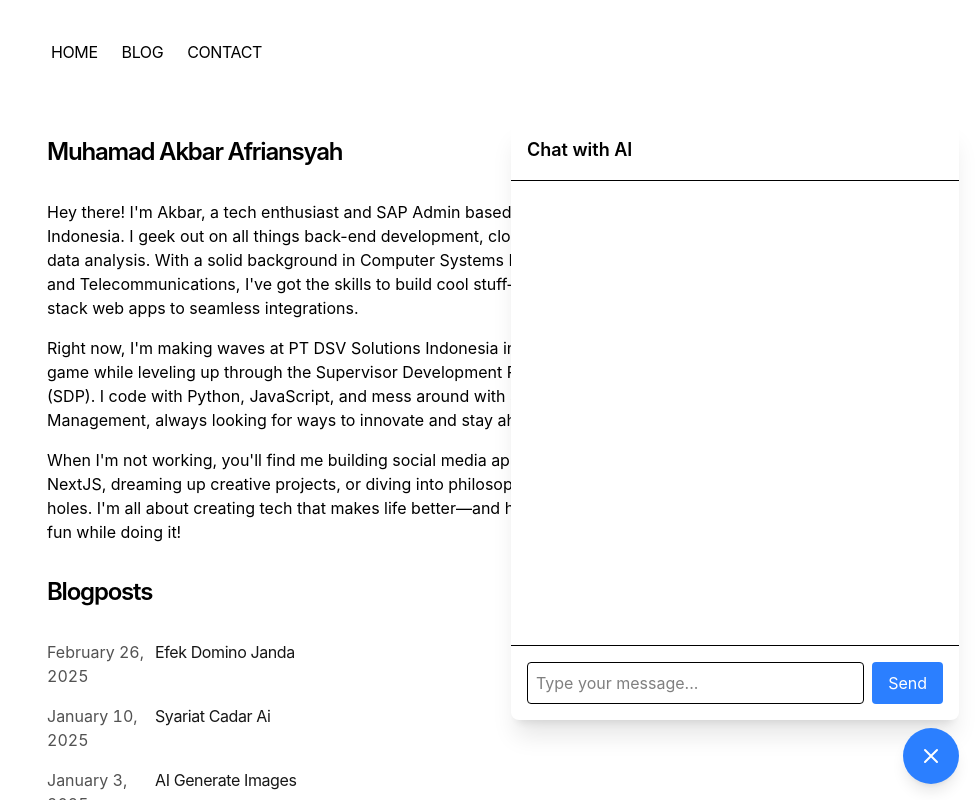
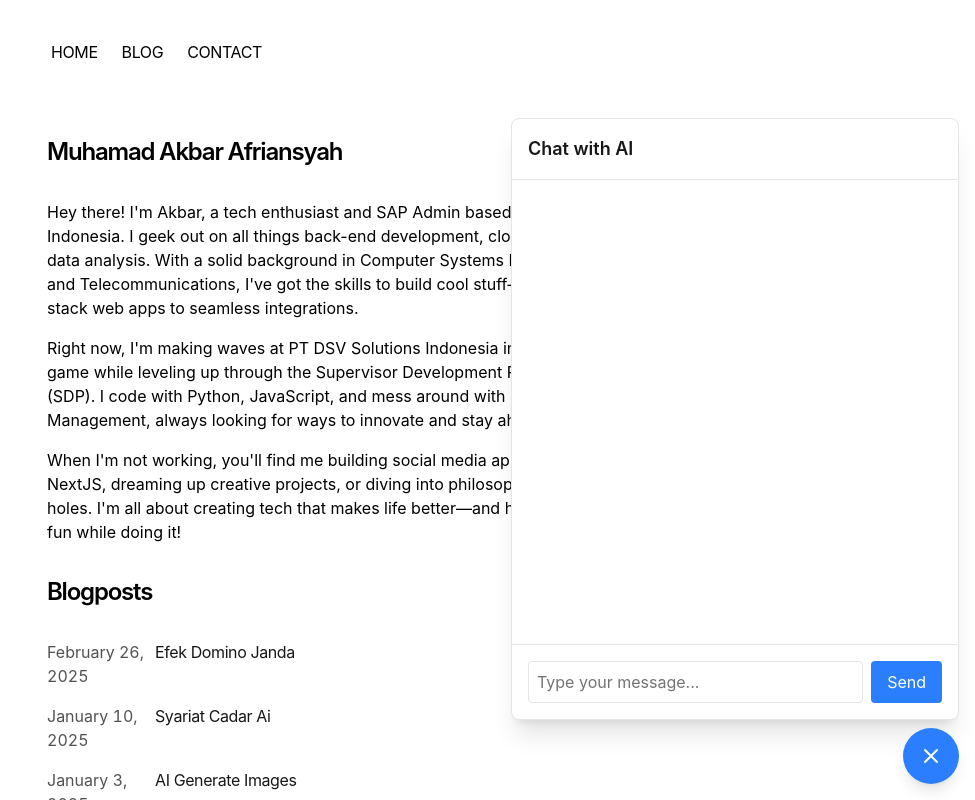
Before and after one commit to abamakbar07/personal-web, a Next.js app: page / in a window 1280 px wide. Both pictures are taken after a click on the button 1236 px from the left and 756 px from the top of the page. Shown: the top 800 px of the page, without its empty margins (305-1280 px from the left). Built offline with nearby package versions, Linux system fonts and the light colour scheme.

Commit message:
Improve Chat Component UI and Add Click-Outside Functionality

```diff
--- a/app/components/Chat.tsx
+++ b/app/components/Chat.tsx
@@ -1,6 +1,6 @@
 'use client'
 
-import { useState, useEffect } from 'react';
+import { useState, useEffect, useRef } from 'react';
 import { chatStorage } from '../utils/chatStorage';
 
 interface ChatMessage {
@@ -16,6 +16,8 @@ export default function Chat() {
   const [chatHistory, setChatHistory] = useState<ChatMessage[]>([]);
   const [isLoading, setIsLoading] = useState(false);
   const [isInitialized, setIsInitialized] = useState(false);
+
+  const chatContainerRef = useRef<HTMLDivElement>(null);
 
   // Check if device is mobile
   useEffect(() => {
@@ -46,6 +48,24 @@ export default function Chat() {
       chatStorage.save(chatHistory);
     }
   }, [chatHistory, isInitialized]);
+
+  useEffect(() => {
+    const handleClickOutside = (event: MouseEvent) => {
+      if (
+        chatContainerRef.current &&
+        !chatContainerRef.current.contains(event.target as Node) &&
+        isOpen &&
+        !isFullscreen
+      ) {
+        setIsOpen(false);
+      }
+    };
+
+    document.addEventListener('mousedown', handleClickOutside);
+    return () => {
+      document.removeEventListener('mousedown', handleClickOutside);
+    };
+  }, [isOpen, isFullscreen]);
 
   const handleSubmit = async (e: React.FormEvent) => {
     e.preventDefault();
@@ -142,22 +162,23 @@ export default function Chat() {
       </button>
 
       <div
+        ref={chatContainerRef}
         className={`fixed ${
           isFullscreen && isOpen
             ? 'inset-0 rounded-none'
             : 'bottom-20 right-4 w-full max-w-sm md:max-w-md rounded-lg'
-        } bg-white dark:bg-black shadow-xl transition-all duration-300 transform ${
+        } bg-white dark:bg-neutral-900 shadow-xl transition-all duration-300 transform ${
           isOpen ? 'scale-100 opacity-100' : 'scale-95 opacity-0 pointer-events-none'
-        } z-40`}
+        } z-40 border border-neutral-200 dark:border-neutral-800`}
       >
         <div className={`flex flex-col ${isFullscreen ? 'h-screen' : 'h-[600px] max-h-[80vh]'}`}>
-          <div className="p-4 border-b dark:border-neutral-800 flex justify-between items-center">
-            <h3 className="text-lg font-semibold">Chat with AI</h3>
+          <div className="p-4 border-b border-neutral-200 dark:border-neutral-800 flex justify-between items-center">
+            <h3 className="text-lg font-semibold text-neutral-900 dark:text-neutral-100">Chat with AI</h3>
             <div className="flex gap-2">
               {chatHistory && chatHistory.length > 0 && (
                 <button
                   onClick={handleClearChat}
-                  className="text-sm text-red-500 hover:text-red-600"
+                  className="text-sm text-red-500 hover:text-red-600 dark:text-red-400 dark:hover:text-red-300"
                 >
                   Clear Chat
                 </button>
@@ -165,7 +186,7 @@ export default function Chat() {
               {isFullscreen && (
                 <button
                   onClick={() => setIsOpen(false)}
-                  className="text-sm text-gray-500 hover:text-gray-600"
+                  className="text-sm text-neutral-500 hover:text-neutral-600 dark:text-neutral-400 dark:hover:text-neutral-300"
                 >
                   Close
                 </button>
@@ -185,7 +206,7 @@ export default function Chat() {
                   className={`max-w-[80%] rounded-lg px-4 py-2 ${
                     msg.role === 'user'
                       ? 'bg-blue-500 text-white'
-                      : 'bg-gray-100 dark:bg-neutral-800'
+                      : 'bg-neutral-100 dark:bg-neutral-800 text-neutral-900 dark:text-neutral-100'
                   }`}
                 >
                   {msg.content}
@@ -194,30 +215,30 @@ export default function Chat() {
             ))}
             {isLoading && (
               <div className="flex justify-start">
-                <div className="bg-gray-100 dark:bg-neutral-800 rounded-lg px-4 py-2">
+                <div className="bg-neutral-100 dark:bg-neutral-800 rounded-lg px-4 py-2">
                   <div className="flex space-x-2">
-                    <div className="w-2 h-2 bg-gray-500 rounded-full animate-bounce"></div>
-                    <div className="w-2 h-2 bg-gray-500 rounded-full animate-bounce delay-100"></div>
-                    <div className="w-2 h-2 bg-gray-500 rounded-full animate-bounce delay-200"></div>
+                    <div className="w-2 h-2 bg-neutral-400 dark:bg-neutral-500 rounded-full animate-bounce"></div>
+                    <div className="w-2 h-2 bg-neutral-400 dark:bg-neutral-500 rounded-full animate-bounce delay-100"></div>
+                    <div className="w-2 h-2 bg-neutral-400 dark:bg-neutral-500 rounded-full animate-bounce delay-200"></div>
                   </div>
                 </div>
               </div>
             )}
           </div>
 
-          <form onSubmit={handleSubmit} className="p-4 border-t dark:border-neutral-800">
+          <form onSubmit={handleSubmit} className="p-4 border-t border-neutral-200 dark:border-neutral-800">
             <div className="flex gap-2">
               <input
                 type="text"
                 value={message}
                 onChange={(e) => setMessage(e.target.value)}
                 placeholder="Type your message..."
-                className="flex-1 p-2 border rounded dark:bg-neutral-900 dark:border-neutral-800"
+                className="flex-1 p-2 border rounded bg-white dark:bg-neutral-800 border-neutral-200 dark:border-neutral-700 text-neutral-900 dark:text-neutral-100 placeholder-neutral-500 dark:placeholder-neutral-400"
               />
               <button
                 type="submit"
                 disabled={isLoading}
-                className="px-4 py-2 bg-blue-500 text-white rounded hover:bg-blue-600 disabled:opacity-50"
+                className="px-4 py-2 bg-blue-500 text-white rounded hover:bg-blue-600 disabled:opacity-50 disabled:cursor-not-allowed"
               >
                 Send
               </button>
```
